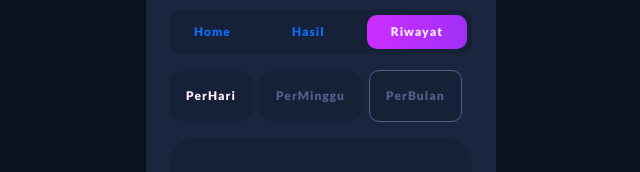
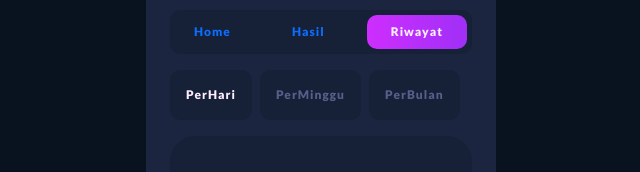
Before and after one commit to beni-hamdaniansyah/beni-hamdaniansyah.github.io, a plain HTML site: page riwayat.html in a window 1280 px wide. Shown: the part 267-439 px from the top of the page, without its empty margins (319-959 px from the left). Drawn offline with nearby package versions, Linux system fonts and the light colour scheme.

Commit message:
Update riwayat.html

```diff
--- a/riwayat.html
+++ b/riwayat.html
@@ -37,7 +37,7 @@
         <div class="d-flex flex-row mt-3 mx-2 align-items-center">
             <span class="filter px-3 py-3 mr-2 filter-active">PerHari</span>
             <span class="filter px-3 py-3 mr-2">PerMinggu</span>
-            <span class="add-filter px-3 py-3">PerBulan</span>
+            <span class="filter px-3 py-3">PerBulan</span>
         </div>
 
         <div class="d-flex flex-column chart-bg mx-2 mt-3">
```
